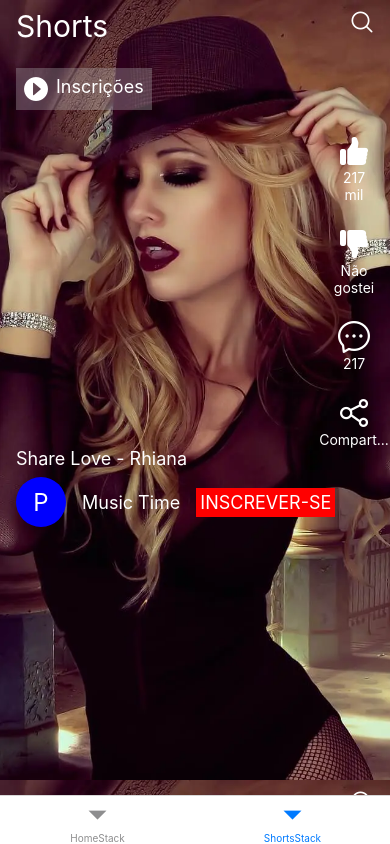
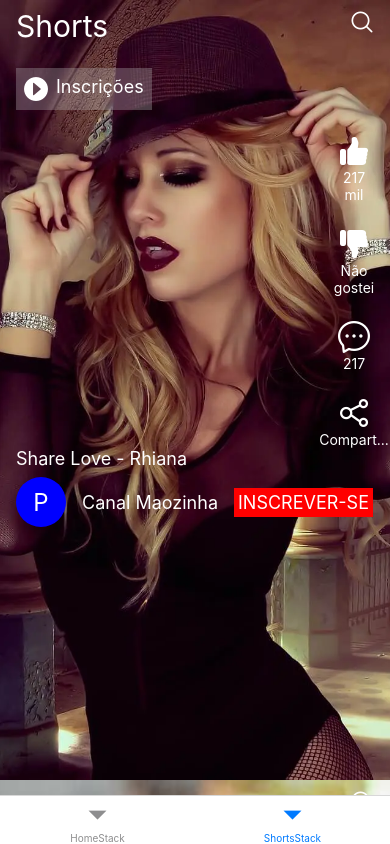
Before and after one commit to pedrokpdo/replica-youtube, a React Native app: screen /ShortsStack in a window 390 px wide. Built offline with nearby package versions, Linux system fonts and the light colour scheme.

Commit message:
ajustes finais short screen

```diff
--- a/src/components/ShortComponent/index.tsx
+++ b/src/components/ShortComponent/index.tsx
@@ -1,8 +1,7 @@
 import { AntDesign } from "@expo/vector-icons";
 import React from "react";
 import { Dimensions, ImageBackground, View } from "react-native";
-//@ts-ignore
-import short from '../../assets/short.webp'
+
 import { AvatarComponent } from "../AvatarComponent";
 import { FullCard } from "../funcionais/FullCard";
 import { Row } from "../funcionais/RowComponent";
@@ -13,9 +12,9 @@ const { width, height } = Dimensions.get('window')
 
 
 
-export const ShortComponent = () => {
+export const ShortComponent = ({ title, name, photo }) => {
     return (
-        <ImageBackground style={{ width: width, height: height - 64 }} source={short}>
+        <ImageBackground style={{ width: width, height: height - 64 }} source={photo}>
             <Space>
                 <Row style={{ alignItems: 'center', justifyContent: 'space-between' }}>
                     <Title top={1} style={{ color: 'white', fontSize: 30 }}>Shorts</Title>
@@ -55,10 +54,10 @@ export const ShortComponent = () => {
                         </View>
                     </View>
                 </View>
-                <Title style={{ color: 'white' }}>Share Love - Rhiana</Title>
+                <Title style={{ color: 'white' }}>{title}</Title>
                 <Row top={1} style={{ alignItems: 'center' }}>
                     <AvatarComponent big />
-                    <Title style={{ color: 'white', marginLeft: 16 }}>Music Time</Title>
+                    <Title style={{ color: 'white', marginLeft: 16 }}>{name}</Title>
                     <FullCard style={{ backgroundColor: 'red', padding: 4, marginLeft: 16 }}>
                         <Title style={{ color: 'white' }}>INSCREVER-SE</Title>
                     </FullCard>
--- a/src/screens/ShortsScreen/index.tsx
+++ b/src/screens/ShortsScreen/index.tsx
@@ -1,18 +1,19 @@
 import React from "react";
 import { ContainerComponent } from "../../components/funcionais/ContainerComponent";
 import { ShortComponent } from "../../components/ShortComponent";
-
-
+//@ts-ignore
+import short from '../../assets/short.webp'
+//@ts-ignore
+import short1 from '../../assets/short2.jpg'
 
 export const ShortsScreen = () => {
     return (
         <ContainerComponent>
-            <ShortComponent />
-            <ShortComponent />
-            <ShortComponent />
-            <ShortComponent />
-            <ShortComponent />
-            <ShortComponent />
+            <ShortComponent name={'Canal Maozinha'} photo={short} title={'Share Love - Rhiana'} />
+            <ShortComponent name={'Canal Ruivinha'} photo={short1} title={'Como pentear o cabelo'} />
+            <ShortComponent name={'Canal Maozinha'} photo={short} title={'Share Love - Rhiana'} />
+            <ShortComponent name={'Canal Maozinha'} photo={short} title={'Share Love - Rhiana'} />
+            <ShortComponent name={'Canal Maozinha'} photo={short} title={'Share Love - Rhiana'} />
         </ContainerComponent>
     )
 }
```
